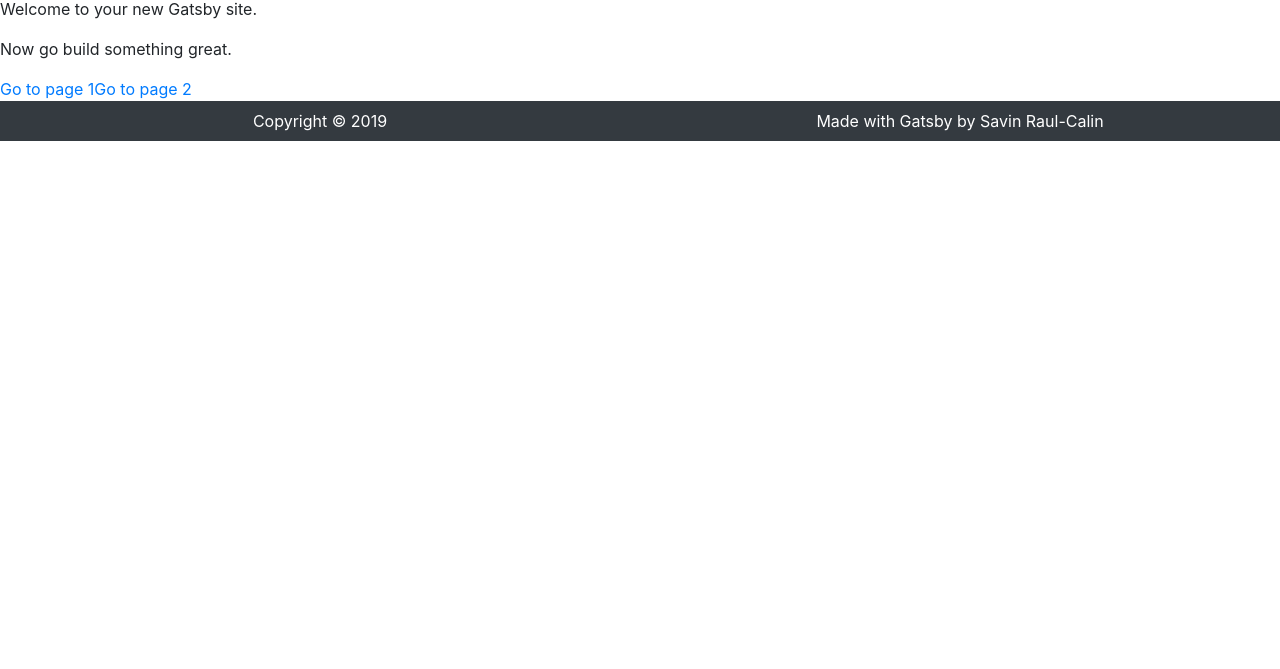
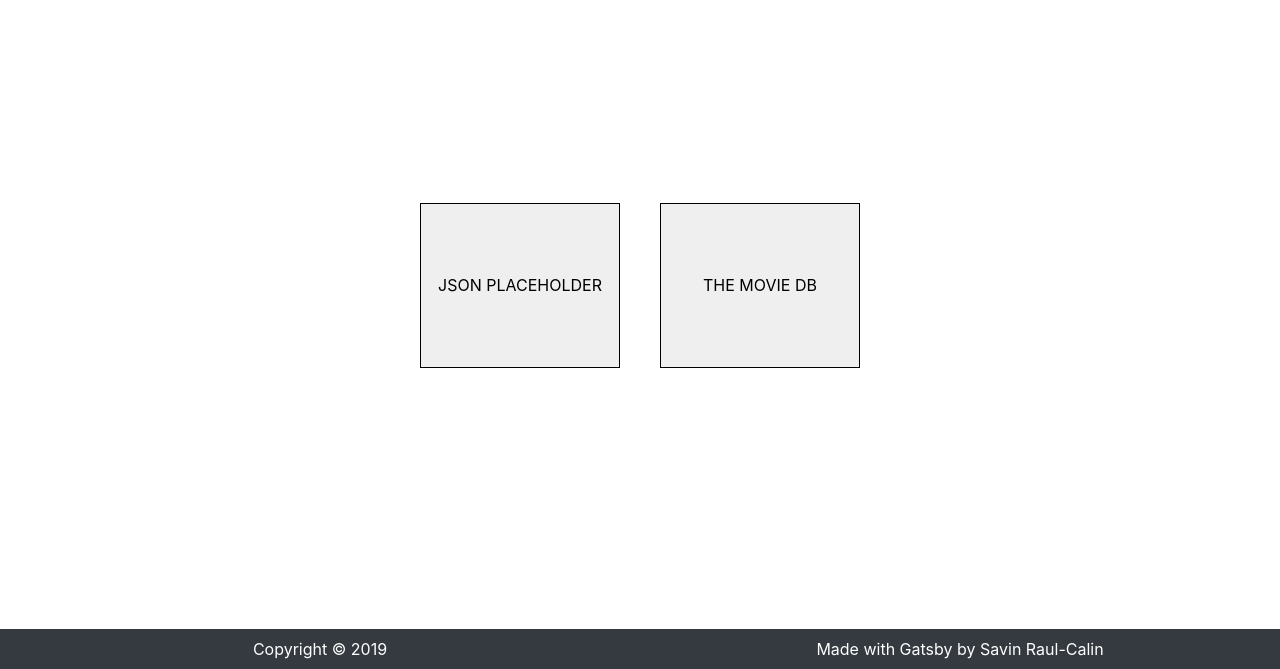
Before and after one commit to WebDevRaul/Pagination-Gatsby, a Gatsby site: page / in a window 1280 px wide. Shown: the part 131-800 px from the top of the page. Built offline with nearby package versions, Linux system fonts and the light colour scheme; Gatsby itself is replaced by a stand-in of ours.

Commit message:
Finish later

```diff
--- /dev/null
+++ b/src/components/common/buton/Custom_Button.jsx
@@ -0,0 +1,27 @@
+import React from 'react';
+import PropTypes from 'prop-types';
+
+import StyledButon from './Styled_Button';
+
+const CustomButton = ({ text, isClass, onClick, type }) => {
+  return (
+    <StyledButon>
+      <button className={`custom-button ${isClass}`} onClick={onClick} type={type}>
+        {text}
+      </button>
+    </StyledButon>
+  )
+}
+
+CustomButton.propTypes = {
+  text: PropTypes.string.isRequired,
+  isClass: PropTypes.string,
+  onClick: PropTypes.func,
+  type: PropTypes.string
+}
+
+CustomButton.defaultProps = {
+  type: 'button'
+}
+
+export default CustomButton;
--- /dev/null
+++ b/src/components/common/buton/Styled_Button.js
@@ -0,0 +1,23 @@
+import styled from 'styled-components';
+import { Primary, Secondary, Border } from '../../../layout/layout.scss';
+
+const StyledButon = styled.div`
+  .custom-button {
+    min-width: 200px;
+    min-height: 165px;
+    padding: 8px 12px;
+    border: 1px solid #000;
+    border-radius: ${Border};
+    background: ${Primary};
+    color: ${Secondary};
+    margin: 20px;
+    cursor: pointer;
+
+    &:hover {
+      color: ${Primary};
+      background: ${Secondary};
+    }
+  }
+`
+
+export default StyledButon;
--- a/src/layout/Navbar/Navbar.jsx
+++ b/src/layout/Navbar/Navbar.jsx
@@ -13,7 +13,7 @@ const Navbar = ({ siteTitle }) => {
 
   return (
     <StyledNavbar>
-      <nav className='navbar navbar-light'>
+      <nav className='navbar navbar-light bg-light'>
         <div className='nav-wrapper'>
           <div className='nav-header'>
             <Link to='/'>{siteTitle}</Link>
--- a/src/layout/Styled_Layout.js
+++ b/src/layout/Styled_Layout.js
@@ -1,8 +1,9 @@
 import styled from 'styled-components';
-import { Background } from './layout.scss';
 
 const StyledLayout = styled.div`
-  background: ${Background};
+  .home {
+    min-height: calc(100vh - 112px);
+  }
 `
 
 export default StyledLayout;
--- a/src/layout/layout.scss
+++ b/src/layout/layout.scss
@@ -5,6 +5,7 @@ $secondary: rgb(90, 0, 150);
 $background: rgb(207, 207, 207);
 $transition: all 0.3s linear;
 $spacing: 4px;
+$border: 4px;
 $lightShadow: 2px 5px 3px 0px rgba(0, 0, 0, 0.5);
 $darkShadow: 4px 10px 5px 0px rgba(0, 0, 0, 0.5);
 
@@ -14,6 +15,7 @@ $darkShadow: 4px 10px 5px 0px rgba(0, 0, 0, 0.5);
   Background: $background;
   Transition: $transition;
   Spacing: $spacing;
+  Border: $border;
   lightShadow: $lightShadow;
   darkShadow: $darkShadow;
 }
--- a/src/pages/index.jsx
+++ b/src/pages/index.jsx
@@ -1,17 +1,18 @@
-import React from "react"
-import { Link } from "gatsby"
+import React from "react";
 
 import Layout from "../layout/Layout";
-import SEO from "../utils/seo"
+import SEO from "../utils/seo";
+import CustomButton from "../components/common/buton/Custom_Button";
 
 const IndexPage = () => (
   <Layout>
     <SEO title="Home" />
-    <h1>Hi people</h1>
-    <p>Welcome to your new Gatsby site.</p>
-    <p>Now go build something great.</p>
-    <Link to="/pagination-one/">Go to page 1</Link>
-    <Link to="/pagination-two/">Go to page 2</Link>
+    <div className='home d-flex justify-content-center align-items-center'>
+      <>
+        <CustomButton text='JSON PLACEHOLDER' />
+        <CustomButton text='THE MOVIE DB' />
+      </>
+    </div>
   </Layout>
 )
 
```
